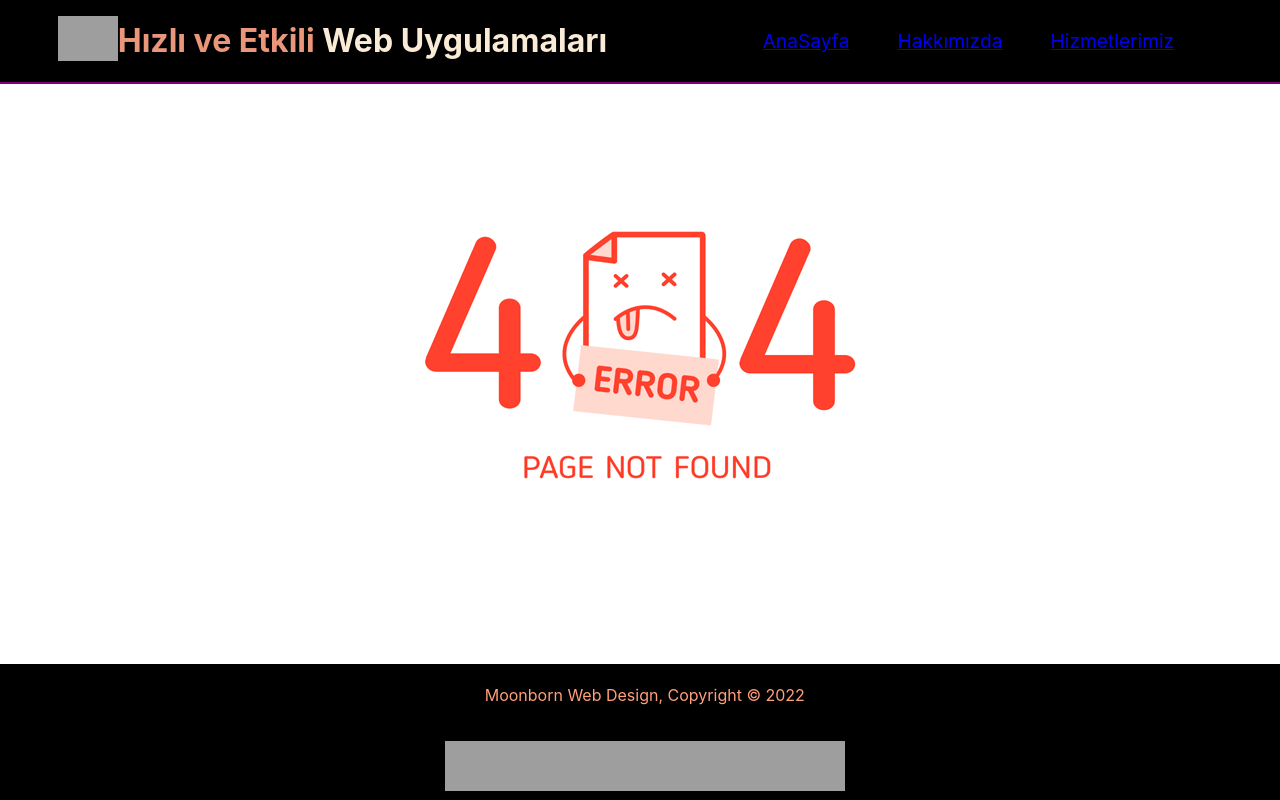
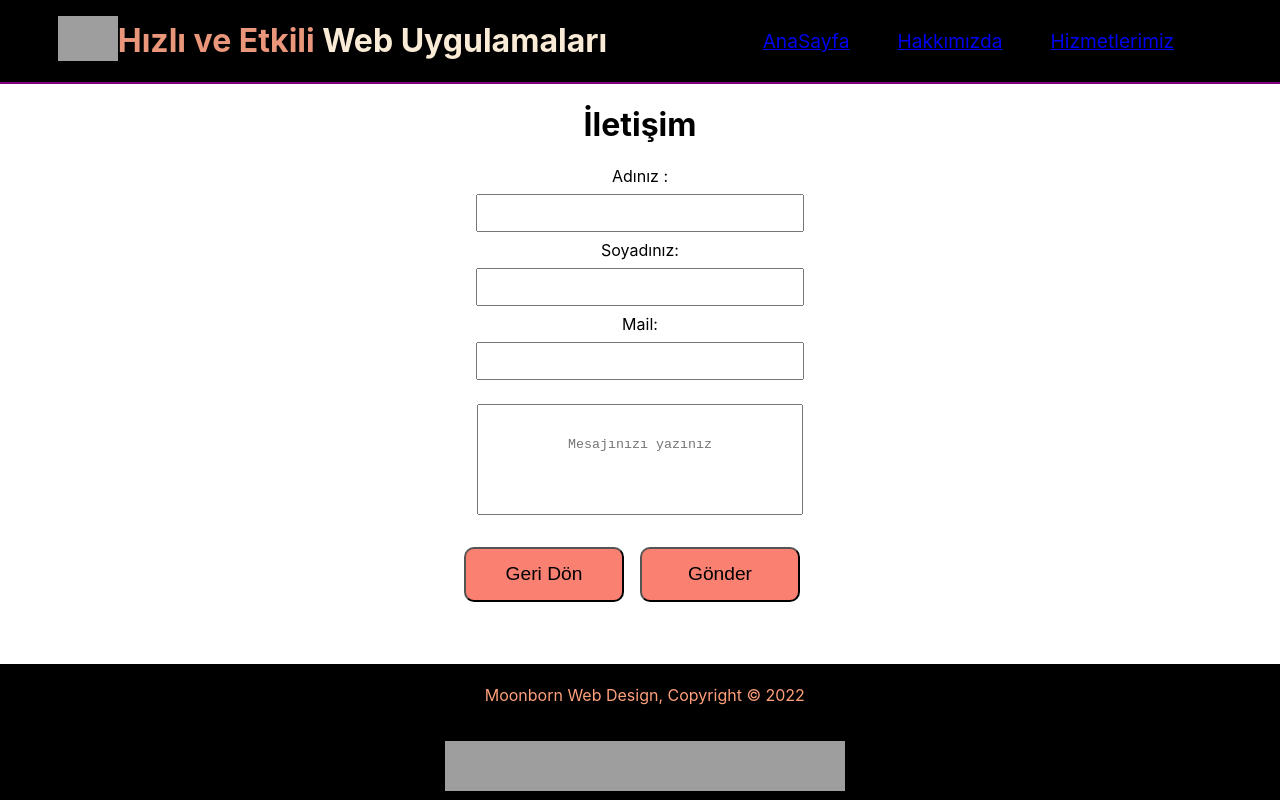
Before and after one commit to aydogdu-ali/react_router_example, a React (Create React App) app: page /contact in a window 1280 px wide. Built offline with nearby package versions, Linux system fonts and the light colour scheme; grey boxes are pictures that could not be loaded.

Commit message:
finished contact components

```diff
--- a/src/App.js
+++ b/src/App.js
@@ -10,6 +10,7 @@ import NotFound from "./pages/NotFound";
 import Html from "./pages/Html"
 import Css from "./pages/Css"
 import Javascript from "./pages/Javascript";
+import Contact from "./pages/Contact";
 
 function App() {
   return (
@@ -25,7 +26,10 @@ function App() {
 <Route path="/Javascript" element = {<Javascript/>}/>
       <Route />
       <Route path = "/about" element ={<About/>}/>
+      <Route>
       <Route path = "/service" element ={<Service/>}/>
+      <Route path = "/contact" element ={<Contact/>}/>
+      </Route>
       <Route path = "*" element ={<NotFound/>}/>
 
      </Routes>
--- /dev/null
+++ b/src/components/css pages/contact.css
@@ -0,0 +1,47 @@
+.form_contact{
+    text-align: center;
+}
+
+.input_Form{
+    display: flex;
+    flex-direction: column;
+    justify-content: center;
+    gap:.5rem;
+    margin-top:0.5rem
+}
+
+.input_Form input{
+    text-align: center;
+    width: 20rem;
+    height: 2rem;
+    margin: auto;
+
+}
+
+
+
+.input_textarea{
+    padding-top: 2rem;
+    width: 20rem;
+    margin: auto;
+    resize: none;
+    text-align: center;
+}
+
+
+.TextArea{
+    margin-top: 1.5rem;
+}
+
+
+.Contact_Button, .Submit{
+    background-color: salmon;
+    border-radius: 10px;
+    margin-top: 2rem;
+    margin-right: 1rem;
+    padding: .9rem;
+    width: 10rem;
+    font-size: 1.2rem;
+    gap:3
+
+}
--- a/src/components/css pages/service.css
+++ b/src/components/css pages/service.css
@@ -29,6 +29,11 @@
 .img1 {
   width: 5%;
   margin-right: 1rem;
+  cursor: pointer;
+}
+
+.img1:hover{
+  transform: rotate(270deg);
 }
 
 .info {
--- a/src/components/navbar/Navbar.jsx
+++ b/src/components/navbar/Navbar.jsx
@@ -1,8 +1,7 @@
 import React from "react";
-import {Link,} from "react-router-dom"
-import "../../App.css";
+import {Link} from "react-router-dom"
 import "./navbar.css"
-// import {useNavigate} from "react-router-dom"
+
 
 const Navbar = () => {
 
--- a/src/components/subscribe/Subscribe.jsx
+++ b/src/components/subscribe/Subscribe.jsx
@@ -5,11 +5,11 @@ const Subscribe = () => {
   return (
     <section id="newsletter">
       <div className="container">
-        <h1>Subscribe To Our Newsletter</h1>
+        <h1>Bültenimize Abone Olun</h1>
         <form className="Subscribe">
           <input type="email" placeholder="Enter Email..." />
           <button type="submit" className="button_1">
-            Subscribe
+            Abone Ol
           </button>
         </form>
       </div>
--- a/src/components/subscribe/subscribe.css
+++ b/src/components/subscribe/subscribe.css
@@ -1,7 +1,7 @@
 #newsletter{
     background-color: black;
     color: rgb(240, 217, 217);
-    height: 10vh;
+    height: 8vh;
 
 
 
--- a/src/pages/About.jsx
+++ b/src/pages/About.jsx
@@ -34,9 +34,9 @@ const About = () => {
         <li>İhtiyaçlarınızın Tespiti</li>
         <li>Analiz </li>
         <li>Tasarım</li>
-        <li>Yasarımın Uygulanması</li>
+        <li>Tasarımın Uygulanması</li>
         <li>Test ve Otomasyon</li>
-        <li>Teslimat ve Teknik Destek</li>
+        <li>Teslim ve Teknik Destek</li>
        </ul>
        </div>
 
--- /dev/null
+++ b/src/pages/Contact.jsx
@@ -0,0 +1,39 @@
+import React from 'react'
+import { Outlet, useNavigate } from 'react-router-dom'
+import "../components/css pages/contact.css"
+
+
+
+const Contact = () => {
+  const navigate = useNavigate()
+  return (
+    <div>
+      <h1> İletişim</h1>
+      <form className='form_contact'>
+        <div className= "input_Form"><label htmlFor="">Adınız :</label>
+        <input type="text"/> </div>
+        <div
+        className= "input_Form"><label htmlFor="">Soyadınız:</label>
+        <input type="text"/> </div>
+
+        <div
+        className= "input_Form"><label htmlFor="">Mail:</label>
+        <input type="email"/> </div>
+
+        <div
+        className= "input_Form TextArea">
+
+          <textarea className= "input_textarea" name="
+          " id="mesaj" rows="5" placeholder='Mesajınızı yazınız'></textarea>
+
+           </div>
+
+        <button onClick = {()=> navigate("/service")}className="Contact_Button"> Geri Dön</button>
+        <button className="Submit"> Gönder</button>
+      </form>
+      <Outlet/>
+    </div>
+  )
+}
+
+export default Contact
--- a/src/pages/Service.jsx
+++ b/src/pages/Service.jsx
@@ -3,8 +3,11 @@ import {data} from "../assets/data"
 import "../components/css pages/service.css"
 import Subscribe from "../components/subscribe/Subscribe"
 import Contact from "../assets/img/contact.png"
+import {useNavigate,Outlet} from "react-router-dom"
+
 
 const Service = () => {
+  const navigate = useNavigate()
   return (
 <div>
     <Subscribe/>
@@ -22,11 +25,11 @@ const Service = () => {
 
     </div>
      <div className="bilgi">
-      <img  className='img1' src={Contact} alt="concat" />
+      <img  onClick={()=>navigate("/contact")} className='img1' src={Contact} alt="concat" />
      <p className='info'>Bilgi almak için lütfen iletişime geçiniz!</p>
       </div>
 
-
+   <Outlet/>
     </div>
   )
 
```
